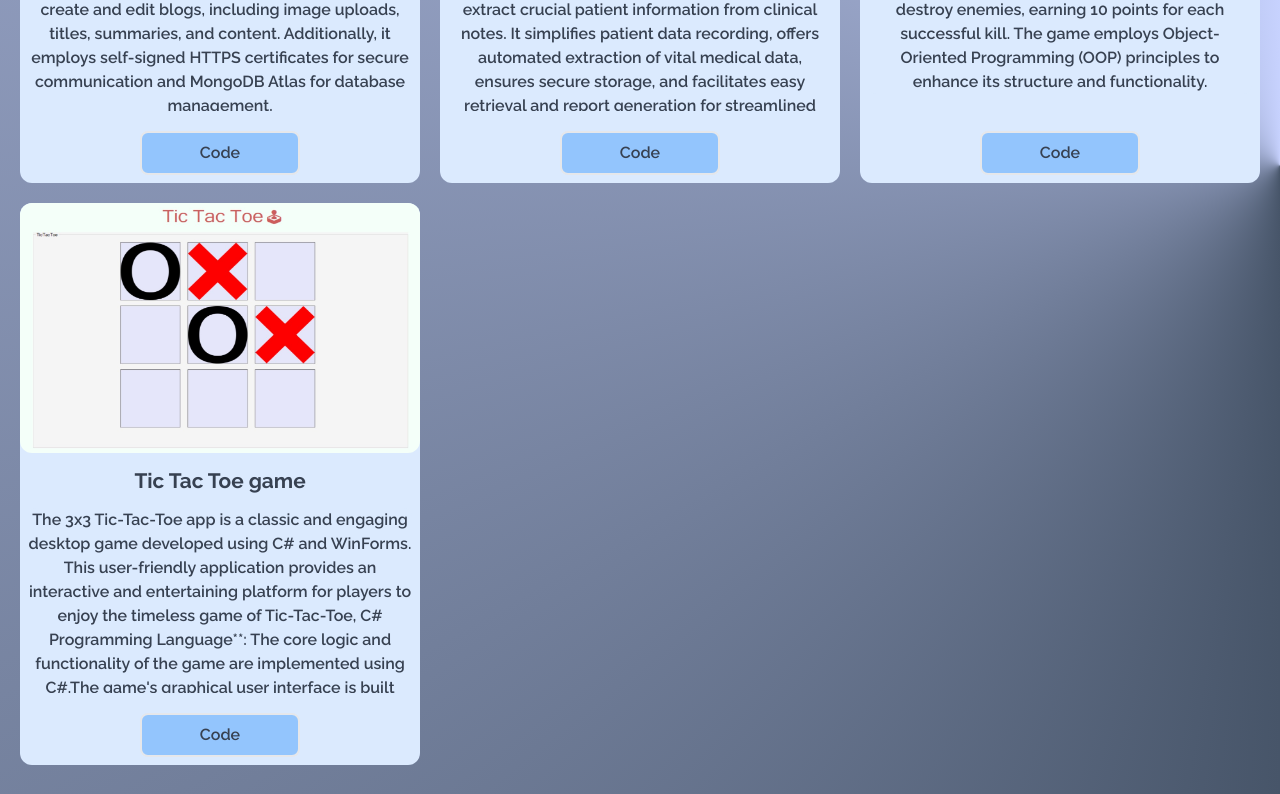
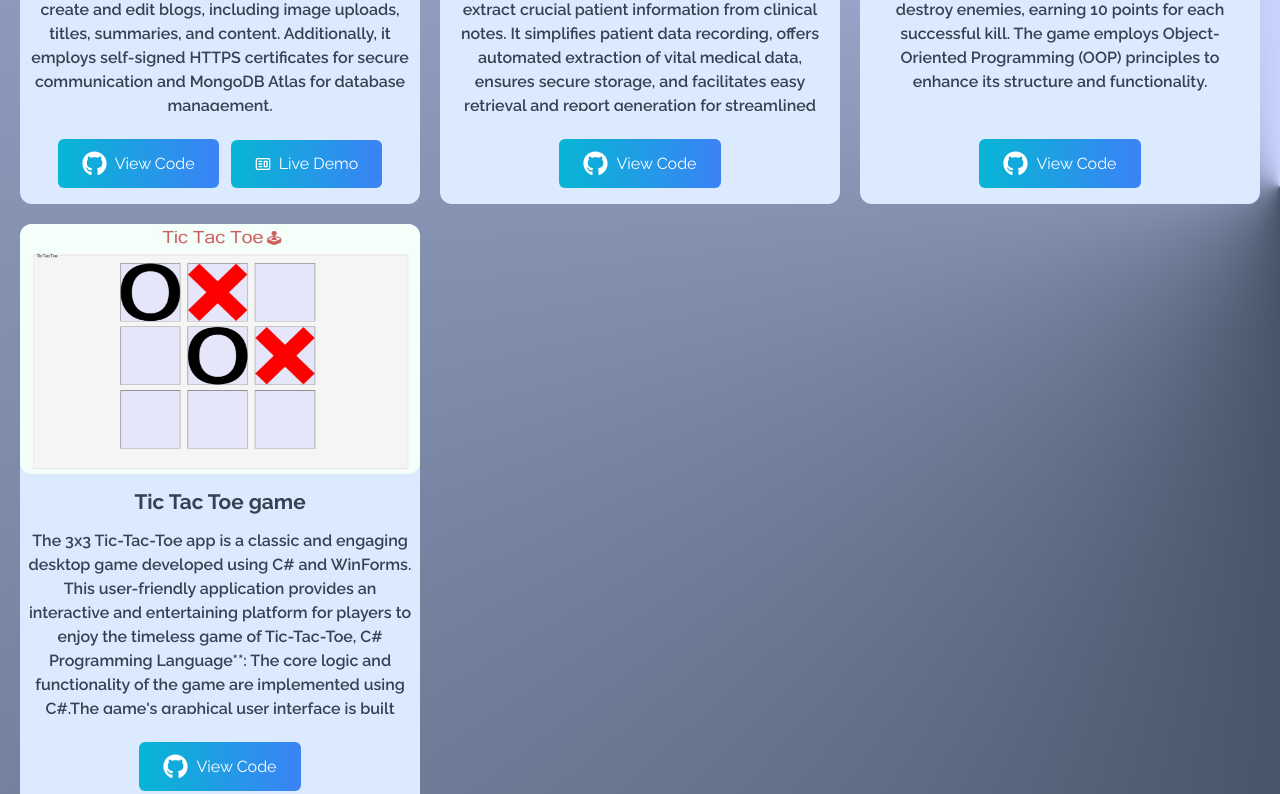
Before and after one commit to Anand-singh97/Portfolio_react, a React (Create React App) app in the folder portfolio/: page / in a window 1280 px wide. Shown: the part 1960-2754 px from the top of the page. Built offline with nearby package versions, Linux system fonts and the light colour scheme; a web font is replaced by a local one.

Commit message:
Live site button added for MERN blog project and resume edited.

```diff
--- a/portfolio/src/Components/Projects.jsx
+++ b/portfolio/src/Components/Projects.jsx
@@ -2,15 +2,16 @@
 import blogAppImage from "../assets/portfolio/blogAppImage.png";
 import clinicalNotesAppImage from "../assets/portfolio/ClinicalnotesAppImage.jpg";
 import ticTac from "../assets/portfolio/tic_tac.jpg";
-import gameImage from '../assets/portfolio/demon_slayer.png';
-
+import gameImage from "../assets/portfolio/demon_slayer.png";
+import { FaGithub } from "react-icons/fa";
+import { CgWebsite } from "react-icons/cg";
 const Projects = () => {
-
   const projects = [
     {
       id: 1,
       src: blogAppImage,
       title: "Blog App",
+      liveUrl: "https://super-scone-037dbb.netlify.app/login",
       code: "https://github.com/Anand-singh97/BlogApp_MERN",
       description:
         "This MERN stack Blog Application incorporates user authentication using Google sign-in, ensuring secure JWT token storage. It enables users to create and edit blogs, including image uploads, titles, summaries, and content. Additionally, it employs self-signed HTTPS certificates for secure communication and MongoDB Atlas for database management.",
@@ -23,16 +24,22 @@ const Projects = () => {
       description:
         "The Clinical Data Management Application, built using C# in WinForms, is a robust tool designed for healthcare professionals to efficiently manage and extract crucial patient information from clinical notes. It simplifies patient data recording, offers automated extraction of vital medical data, ensures secure storage, and facilitates easy retrieval and report generation for streamlined patient care.",
     },
-    { id: 3, src: gameImage,
+    {
+      id: 3,
+      src: gameImage,
       title: "RPG game",
       code: "https://github.com/Anand-singh97/GameProject",
       description:
-        "This game app is developed using MonoGame and C#, implementing an engaging gameplay experience where the hero shoots powerballs to destroy enemies, earning 10 points for each successful kill. The game employs Object-Oriented Programming (OOP) principles to enhance its structure and functionality.", },
-    { id: 4, src: ticTac,
+        "This game app is developed using MonoGame and C#, implementing an engaging gameplay experience where the hero shoots powerballs to destroy enemies, earning 10 points for each successful kill. The game employs Object-Oriented Programming (OOP) principles to enhance its structure and functionality.",
+    },
+    {
+      id: 4,
+      src: ticTac,
       title: "Tic Tac Toe game",
       code: "https://github.com/Anand-singh97/Tic_Tac_Toe_App/tree/main",
       description:
-        "The 3x3 Tic-Tac-Toe app is a classic and engaging desktop game developed using C# and WinForms. This user-friendly application provides an interactive and entertaining platform for players to enjoy the timeless game of Tic-Tac-Toe, C# Programming Language**: The core logic and functionality of the game are implemented using C#.The game's graphical user interface is built using WinForms." },
+        "The 3x3 Tic-Tac-Toe app is a classic and engaging desktop game developed using C# and WinForms. This user-friendly application provides an interactive and entertaining platform for players to enjoy the timeless game of Tic-Tac-Toe, C# Programming Language**: The core logic and functionality of the game are implemented using C#.The game's graphical user interface is built using WinForms.",
+    },
   ];
 
   return (
@@ -69,15 +76,34 @@ const Projects = () => {
                   </p>
                 </div>
                 <div className="flex lg:mt-5 justify-center">
-                  <a
-                    className=" font-semibold  py-2 border-2 bg-blue-300 rounded-lg w-[10rem] text-center"
-                    type="button"
-                    target="_blank"
-                    rel="noreferrer"
-                    href={element.code}
-                  >
-                    Code
-                  </a>
+                  <div className="flex flex-col items-center md:flex-row md:gap-3">
+                    <a href={element.code} rel="noreferrer" target="_blank">
+                      <button
+                        className="group text-white w-fit px-6 py-3 my-2 gap-2 flex items-center rounded-md
+                            bg-gradient-to-r from-cyan-500 to-blue-500 cursor-pointer hover:scale-105 duration-300"
+                      >
+                        <FaGithub
+                          className="cursor-pointer hover:scale-110 duration-75"
+                          size={25}
+                        />
+                        <p>View Code</p>
+                      </button>
+                    </a>
+                    {element.liveUrl ? (
+                      <a href={element.liveUrl} rel="noreferrer" target="_blank">
+                        <button
+                          className="group text-white w-fit px-6 py-3 my-2 gap-2 flex items-center rounded-md
+                            bg-gradient-to-r from-cyan-500 to-blue-500 cursor-pointer hover:scale-105 duration-300"
+                        >
+                          <CgWebsite/>
+                          <p>Live Demo</p>
+                        </button>
+                      </a>
+
+                    ) : (
+                      <></>
+                    )}
+                  </div>
                 </div>
               </div>
             </div>
```
Also changed, not shown: 1 other file (tests, documents, lock files or other folders).
